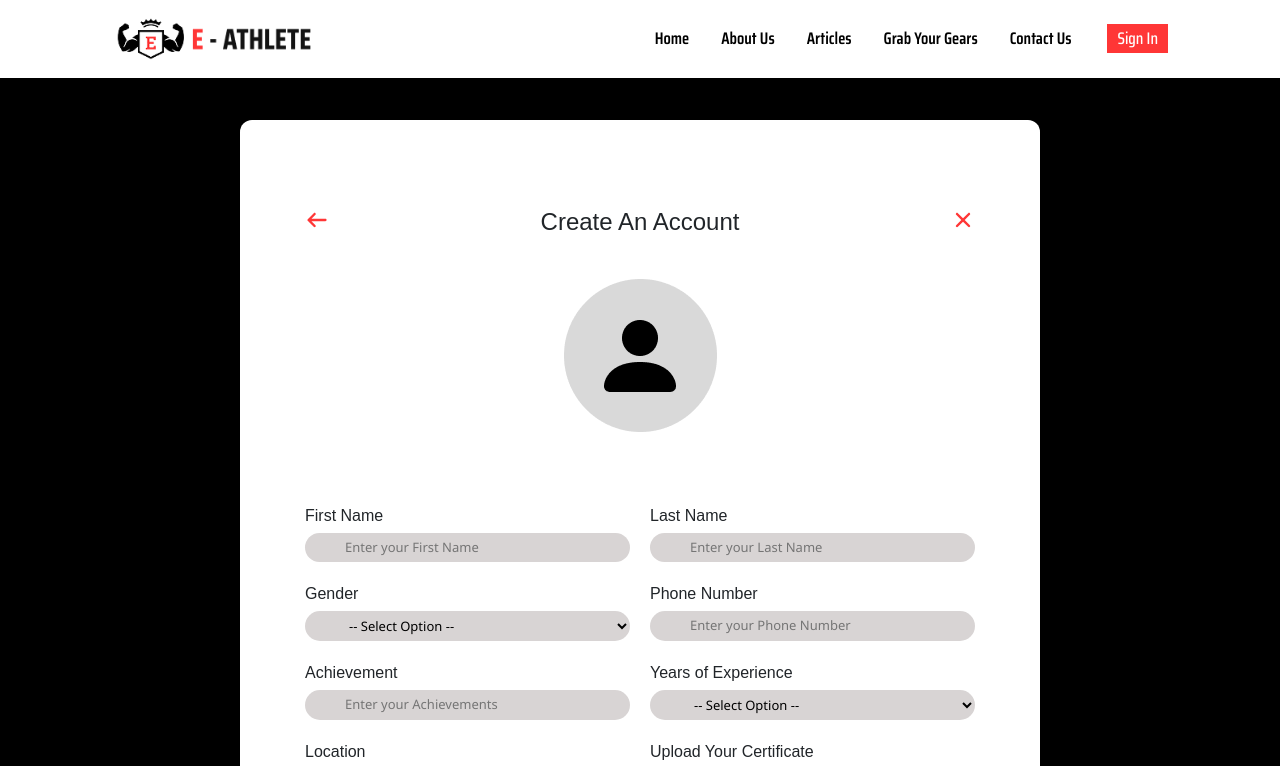
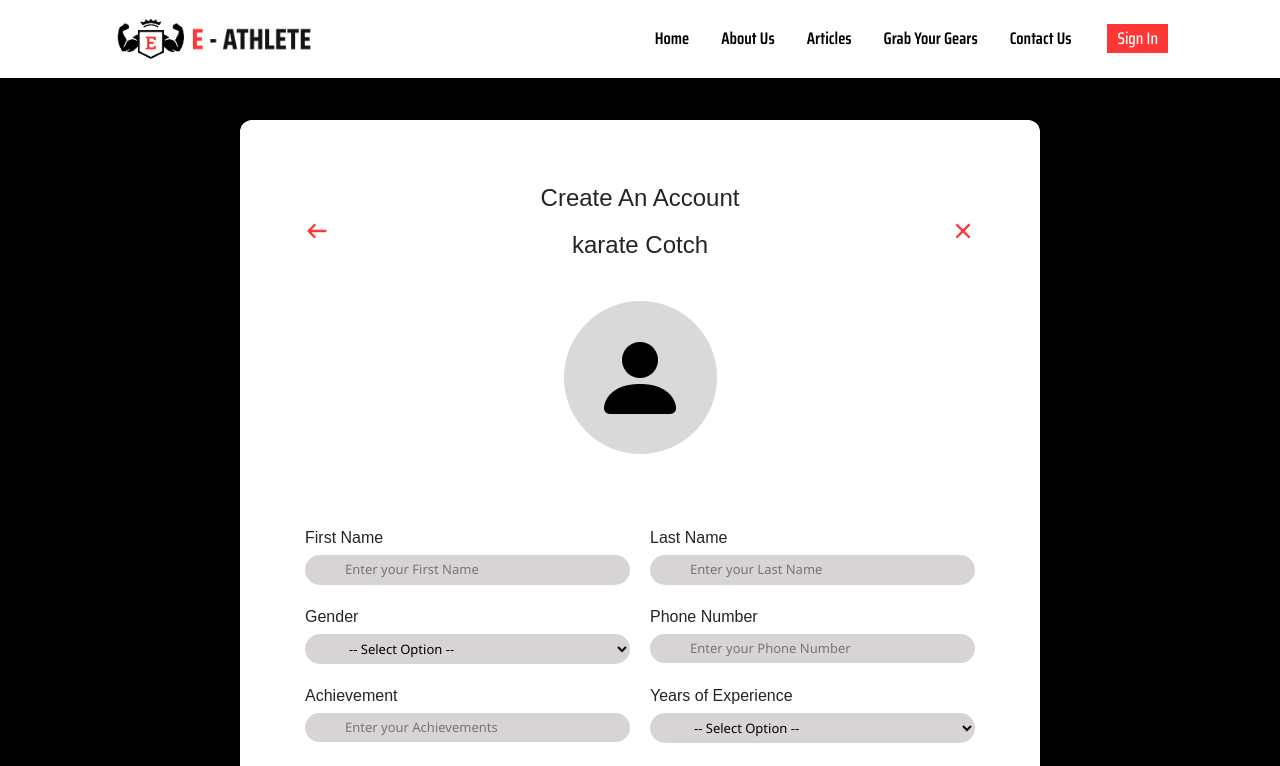
Before and after one commit to TDNusara/eAthlete, a React (Create React App) app: page /CoachKCreateACC in a window 1280 px wide. Shown: the top 766 px of the page. Built offline with nearby package versions, Linux system fonts and the light colour scheme.

Commit message:
Update CKarateCreateAcc.js

```diff
--- a/src/pages/CreateAcc/CKarateCreateAcc.js
+++ b/src/pages/CreateAcc/CKarateCreateAcc.js
@@ -66,8 +66,8 @@ function CKarateCreateAcc() {
                   <Link to={"/CoachSportCategoryLogin"}><BackButton /></Link>
                 </div>
                 <div style={{ flex: 1, textAlign: 'center' }}>
-              <br />
                   <h2 className='FLh'>Create An Account</h2>
+                  <h2 className='FLh'>karate Cotch</h2>
                 </div>
                 <div style={{ flex: 1, textAlign: 'right' }}>
                   <CloseButton />
```
